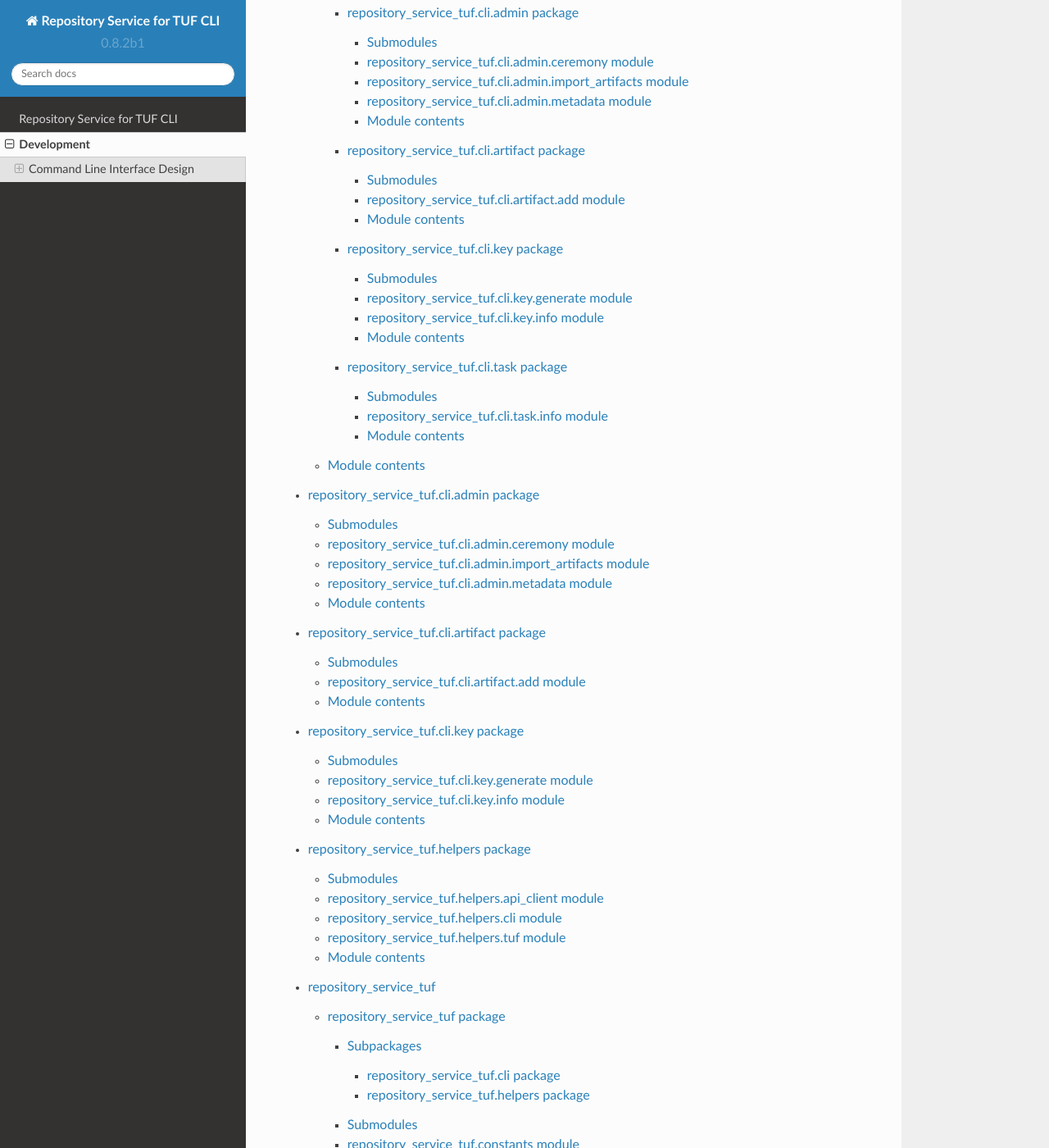
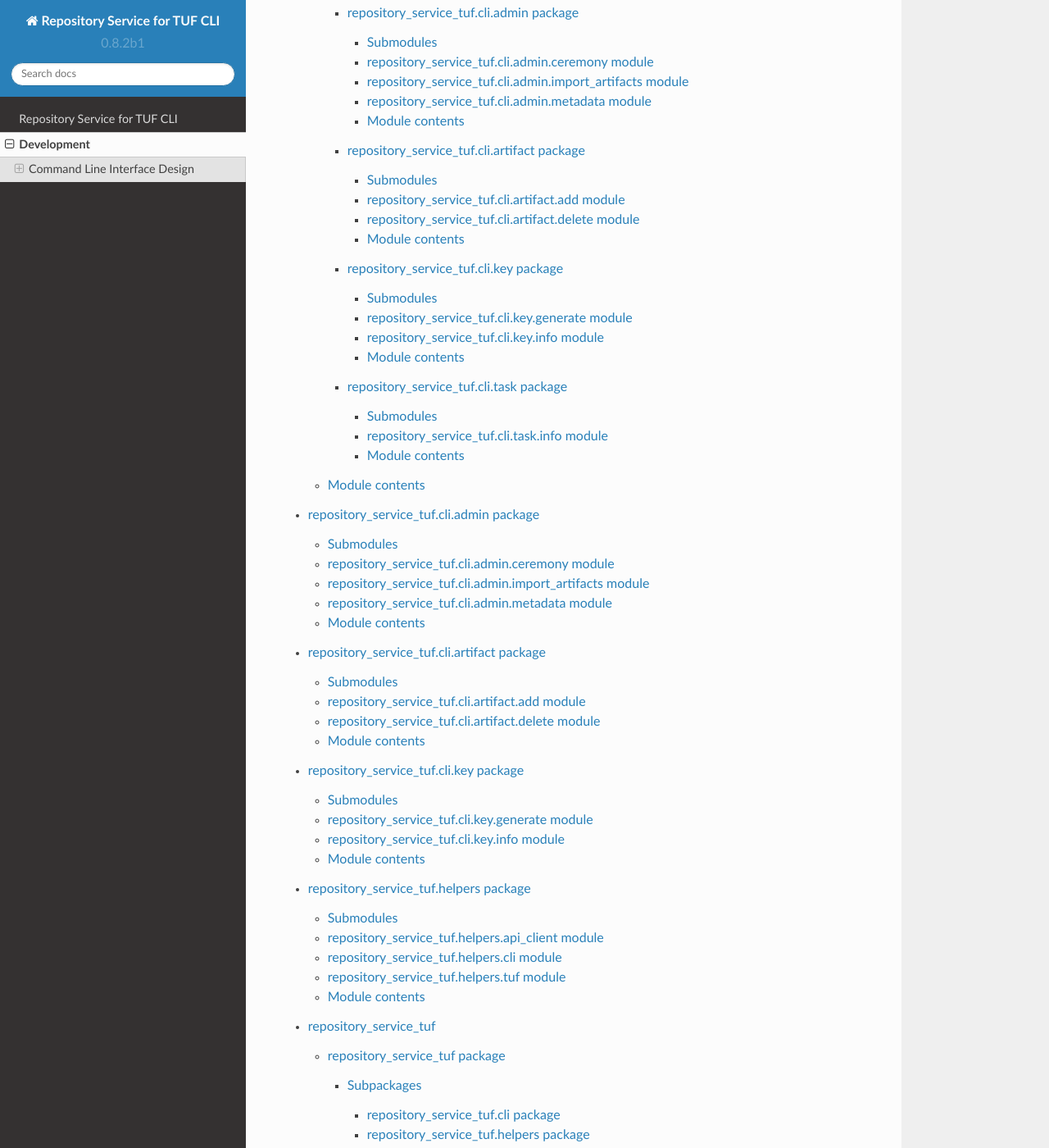
Before and after one commit to repository-service-tuf/repository-service-tuf-cli, a Sphinx documentation site: the page built from docs/source/devel/index.rst, in a window 1280 px wide and 1400 px high, scrolled down 3169 px. Shown: the whole window at 82% size. Built offline with Sphinx 7.4.7 and the Read the Docs theme 2.0.0, drawn with Linux system fonts in a browser that asks for light colours.

Commit message:
updating documentation for the new artifacts delete command

```diff
--- a/docs/source/devel/repository_service_tuf.cli.artifact.rst
+++ b/docs/source/devel/repository_service_tuf.cli.artifact.rst
@@ -12,6 +12,14 @@ repository\_service\_tuf.cli.artifact.add module
    :undoc-members:
    :show-inheritance:
 
+repository\_service\_tuf.cli.artifact.delete module
+---------------------------------------------------
+
+.. automodule:: repository_service_tuf.cli.artifact.delete
+   :members:
+   :undoc-members:
+   :show-inheritance:
+
 Module contents
 ---------------
 
```
Also changed, not shown: docs/source/_static/repository-service-tuf-cli-C1.png, docs/source/_static/repository-service-tuf-cli-C2.png, docs/source/_static/repository-service-tuf-cli-C3.png.
